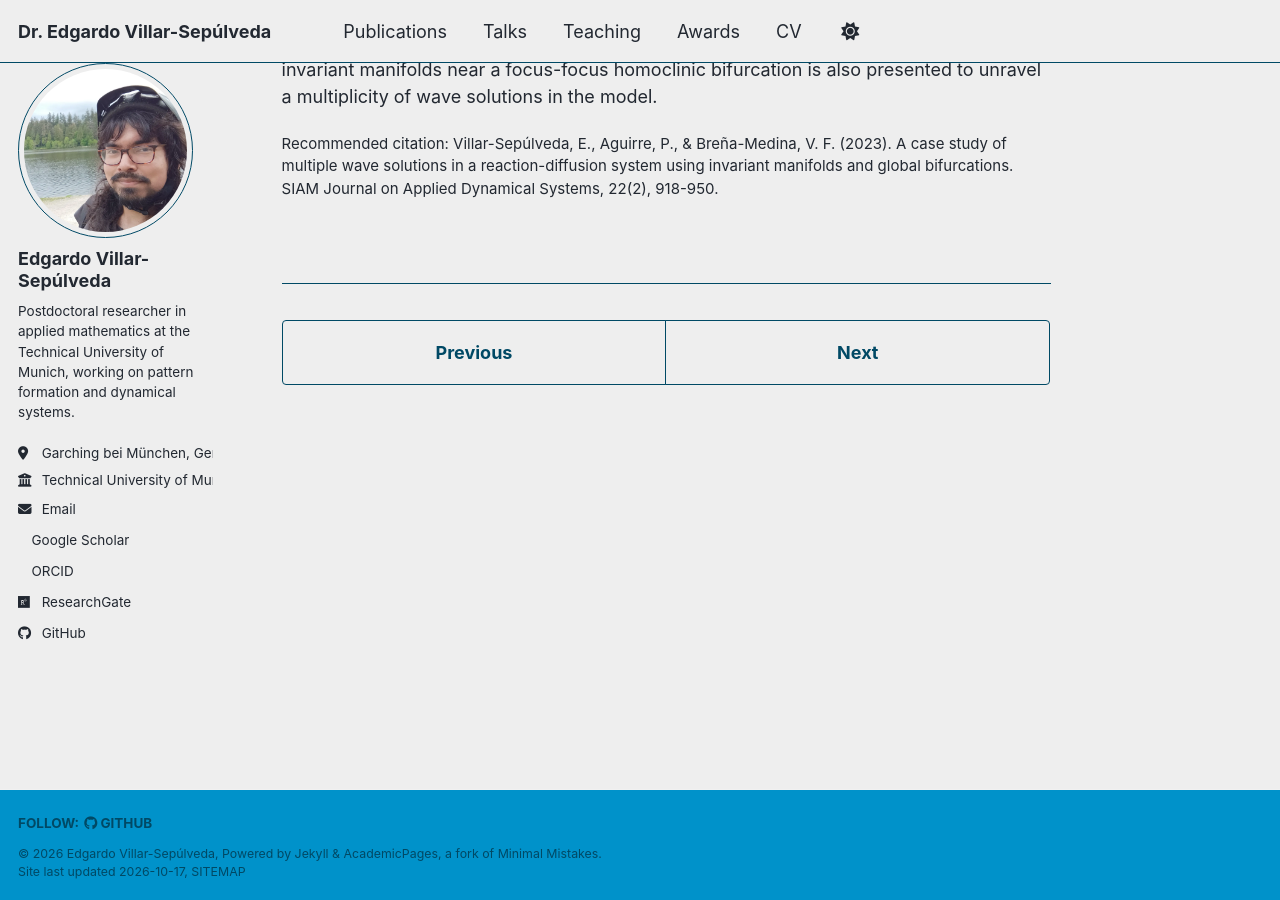
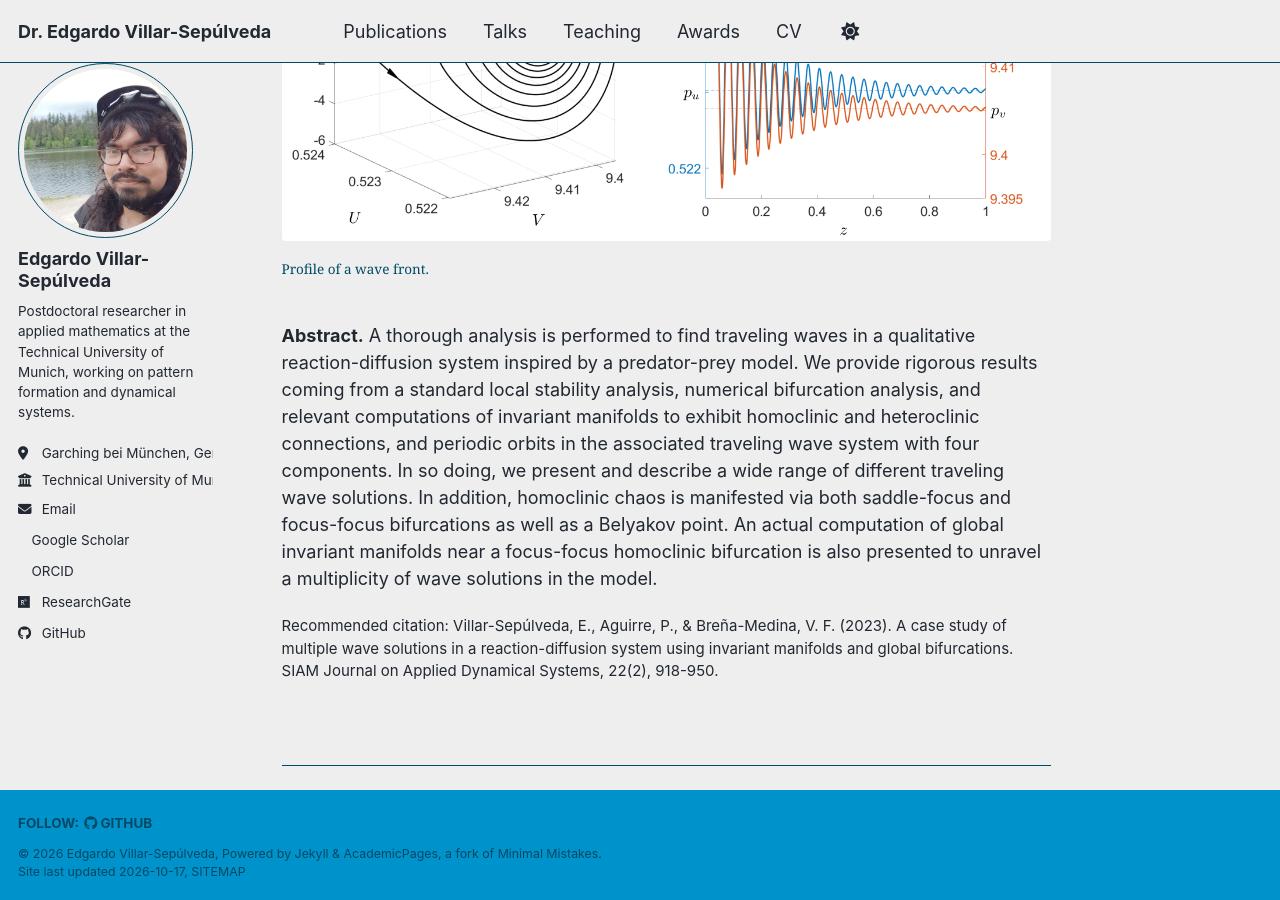
Before and after one commit to edgardeitor/edgardeitor.github.io, a Jekyll site: the page built from _publications/Aguirre.md, in a window 1280 px wide and 900 px high, scrolled down 513 px. Built offline with Jekyll 4.4.1, drawn with Linux system fonts in a browser that asks for light colours; a style sheet for code colours, icons or effects is not loaded.

Commit message:
Adding images

```diff
--- a/_publications/Aguirre.md
+++ b/_publications/Aguirre.md
@@ -11,4 +11,12 @@ preprinturl: 'https://arxiv.org/abs/2008.05628'
 citation: 'Villar-Sepúlveda, E., Aguirre, P., & Breña-Medina, V. F. (2023). A case study of multiple wave solutions in a reaction-diffusion system using invariant manifolds and global bifurcations. SIAM Journal on Applied Dynamical Systems, 22(2), 918-950.'
 ---
 
+<figure>
+  <img
+    src="/images/publications/2.Aguirre.png"
+    alt="Profile of a wave front"
+    style="width: 100%; height: auto;">
+  <figcaption>Profile of a wave front.</figcaption>
+</figure>
+
 **Abstract.** A thorough analysis is performed to find traveling waves in a qualitative reaction-diffusion system inspired by a predator-prey model. We provide rigorous results coming from a standard local stability analysis, numerical bifurcation analysis, and relevant computations of invariant manifolds to exhibit homoclinic and heteroclinic connections, and periodic orbits in the associated traveling wave system with four components. In so doing, we present and describe a wide range of different traveling wave solutions. In addition, homoclinic chaos is manifested via both saddle-focus and focus-focus bifurcations as well as a Belyakov point. An actual computation of global invariant manifolds near a focus-focus homoclinic bifurcation is also presented to unravel a multiplicity of wave solutions in the model.
```
Also changed, not shown: images/publications/1.Conditions.png (added), images/publications/12.bulk-surface.png (added), images/publications/2.Aguirre.png (added), images/publications/3.Degenerate.png (added), images/publications/5.TOMS.png (added), images/publications/6.Wave.png (added), images/publications/9.Crossditions.png (added), 7 other files.
